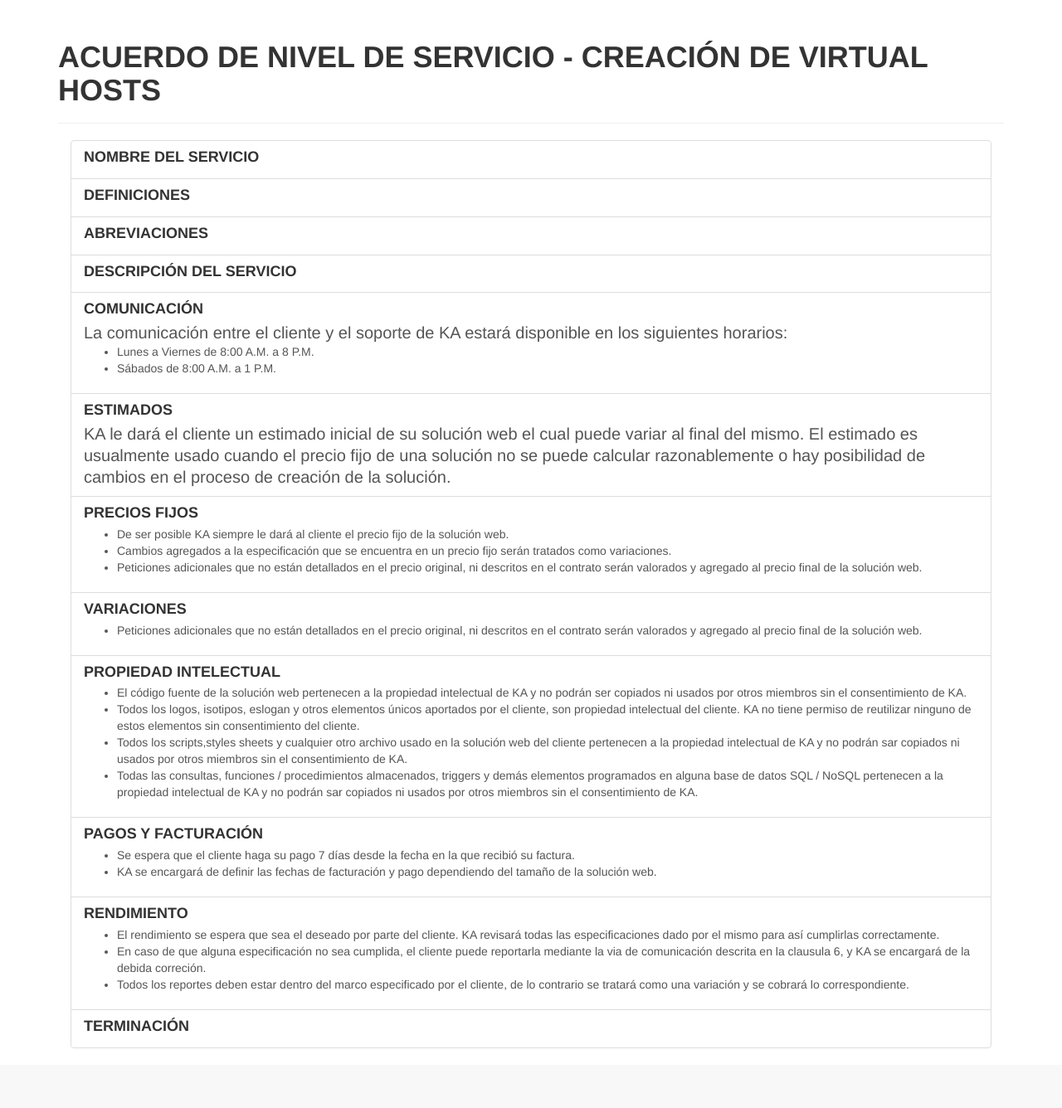
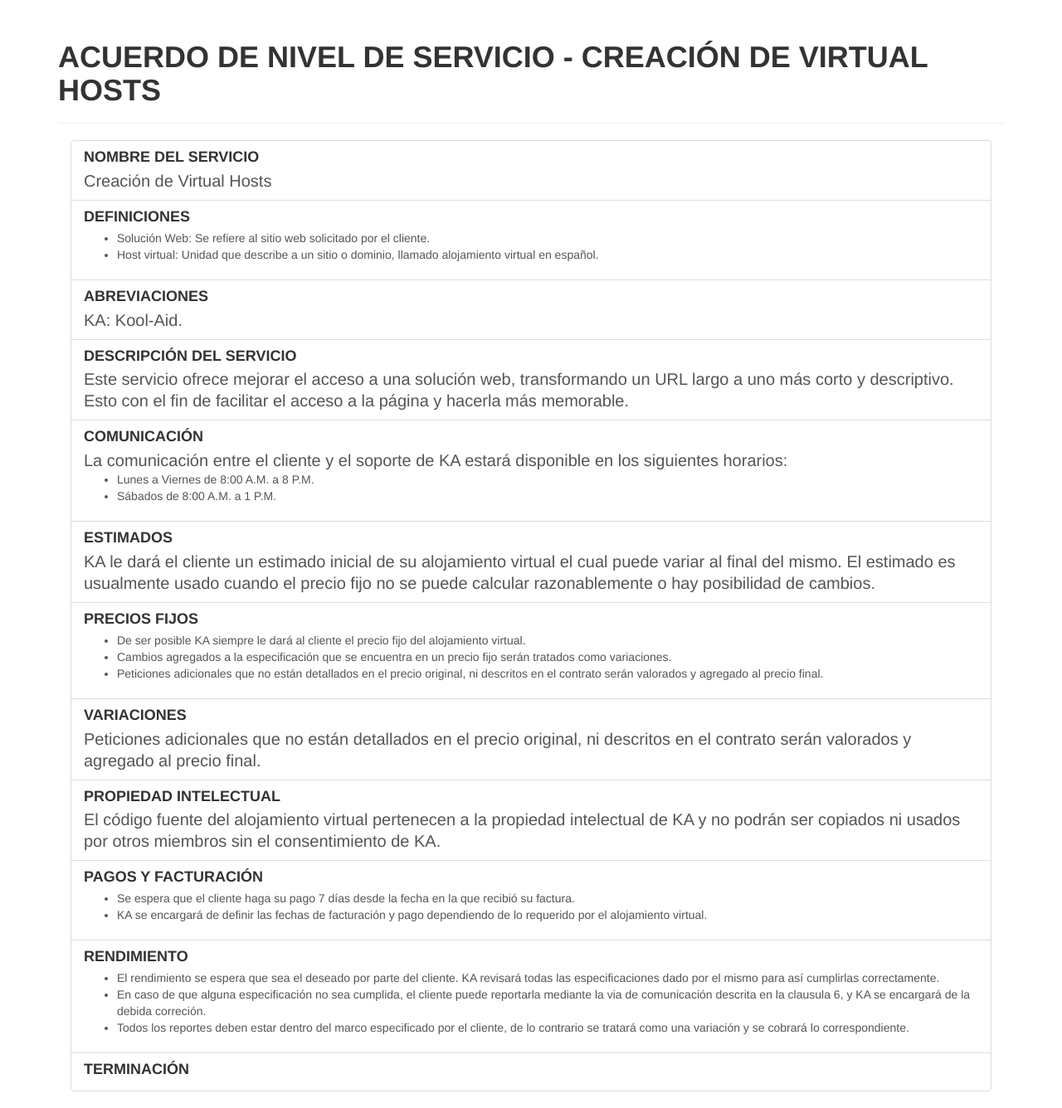
Before and after one commit to OneTesseractInMultiverse/ITIL-CaseExample, a Flask app: template templates/servicelevel/hosting_sla.html in a window 1280 px wide. Shown: the part 51-1387 px from the top of the page at 83% size. Before the commit the page ends 1315 px from the top, so only its background shows below. Run offline with Flask 2, Linux system fonts and the light colour scheme; the template is opened without the code that fills it, so the values that code supplies are empty; some libraries are stand-ins or nearby versions.

Commit message:
Cambios en SLAs.

```diff
--- a/templates/servicelevel/hosting_sla.html
+++ b/templates/servicelevel/hosting_sla.html
@@ -16,28 +16,36 @@
               <a href="#" class="list-group-item">
                 <h4 class="list-group-item-heading">Nombre del Servicio</h4>
                 <p class="list-group-item-text">
-
+                    Creación de Virtual Hosts
                 </p>
               </a>
 
               <a href="#" class="list-group-item">
                 <h4 class="list-group-item-heading">Definiciones</h4>
                 <p class="list-group-item-text text-success">
-
+                    <ul>
+                      <li>
+                        Solución Web: Se refiere al sitio web solicitado por el cliente.
+                      </li>
+                     <li>
+                        Host virtual: Unidad que describe a un sitio o dominio, llamado alojamiento virtual en español.
+                      </li>
+                    </ul>
                 </p>
               </a>
 
               <a href="#" class="list-group-item">
                 <h4 class="list-group-item-heading">Abreviaciones</h4>
                 <p class="list-group-item-text">
-
+                    KA: Kool-Aid.
                 </p>
               </a>
 
               <a href="#" class="list-group-item">
                 <h4 class="list-group-item-heading">Descripción del servicio</h4>
                 <p class="list-group-item-text">
-
+                    Este servicio ofrece mejorar el acceso a una solución web, transformando un URL largo a uno más
+                    corto y descriptivo. Esto con el fin de facilitar el acceso a la página y hacerla más memorable.
                 </p>
               </a>
 
@@ -46,7 +54,7 @@
                 <h4 class="list-group-item-heading">Comunicación</h4>
                 <p class="list-group-item-text">
                     La comunicación entre el cliente y el soporte de KA estará disponible en los siguientes horarios:
-                  <ul>
+                    <ul>
                       <li>
                         Lunes a Viernes de 8:00 A.M. a 8 P.M.
                       </li>
@@ -60,7 +68,8 @@
               <a href="#" class="list-group-item">
                 <h4 class="list-group-item-heading">Estimados</h4>
                 <p class="list-group-item-text">
-                    KA le dará el cliente un estimado inicial de su solución web el cual puede variar al final del mismo. El estimado es usualmente usado cuando el precio fijo de una solución no se puede calcular razonablemente o hay posibilidad de cambios en el proceso de creación de la solución.
+                    KA le dará el cliente un estimado inicial de su alojamiento virtual el cual puede variar al final del mismo.
+                    El estimado es usualmente usado cuando el precio fijo no se puede calcular razonablemente o hay posibilidad de cambios.
                 </p>
               </a>
 
@@ -69,13 +78,13 @@
                 <p class="list-group-item-text">
                     <ul>
                       <li>
-                        De ser posible KA siempre le dará al cliente el precio fijo de la solución web.
+                        De ser posible KA siempre le dará al cliente el precio fijo del alojamiento virtual.
                       </li>
                      <li>
                         Cambios agregados a la especificación que se encuentra en un precio fijo serán tratados como variaciones.
                       </li>
                      <li>
-                        Peticiones adicionales que no están detallados en el precio original, ni descritos en el contrato serán valorados y agregado al precio final de la solución web.
+                        Peticiones adicionales que no están detallados en el precio original, ni descritos en el contrato serán valorados y agregado al precio final.
                       </li>
                     </ul>
                 </p>
@@ -84,31 +93,14 @@
               <a href="#" class="list-group-item">
                 <h4 class="list-group-item-heading">Variaciones</h4>
                 <p class="list-group-item-text">
-                    <ul>
-                      <li>
-                       Peticiones adicionales que no están detallados en el precio original, ni descritos en el contrato serán valorados y agregado al precio final de la solución web.
-                      </li>
-                    </ul>
+                       Peticiones adicionales que no están detallados en el precio original, ni descritos en el contrato serán valorados y agregado al precio final.
                 </p>
               </a>
 
               <a href="#" class="list-group-item">
                 <h4 class="list-group-item-heading">Propiedad Intelectual</h4>
                 <p class="list-group-item-text">
-                   <ul>
-                      <li>
-                        El código fuente de la solución web pertenecen a la propiedad intelectual de KA y no podrán ser copiados ni usados por otros miembros sin el consentimiento de KA.
-                      </li>
-                     <li>
-                        Todos los logos, isotipos, eslogan y otros elementos únicos aportados por el cliente, son propiedad intelectual del cliente. KA no tiene permiso de reutilizar ninguno de estos elementos sin consentimiento del cliente.
-                      </li>
-                     <li>
-                        Todos los scripts,styles sheets y cualquier otro archivo usado en la solución web del cliente pertenecen a la propiedad intelectual de KA y no podrán sar copiados ni usados por otros miembros sin el consentimiento de KA.
-                      </li>
-                     <li>
-                        Todas las consultas, funciones / procedimientos almacenados, triggers y demás elementos programados en alguna base de datos SQL / NoSQL pertenecen a la propiedad intelectual de KA y no podrán sar copiados ni usados por otros miembros sin el consentimiento de KA.
-                      </li>
-                    </ul>
+                        El código fuente del alojamiento virtual pertenecen a la propiedad intelectual de KA y no podrán ser copiados ni usados por otros miembros sin el consentimiento de KA.
                 </p>
               </a>
 
@@ -120,7 +112,7 @@
                         Se espera que el cliente haga su pago 7 días desde la fecha en la que recibió su factura.
                       </li>
                      <li>
-                        KA se encargará de definir las fechas de facturación y pago dependiendo del tamaño de la solución web.
+                        KA se encargará de definir las fechas de facturación y pago dependiendo de lo requerido por el alojamiento virtual.
                       </li>
                     </ul>
                 </p>
```
Also changed, not shown: templates/servicelevel/auth_sla.html (+8 -17 lines), templates/servicelevel/consulting_sla.html (+5 -8 lines).
